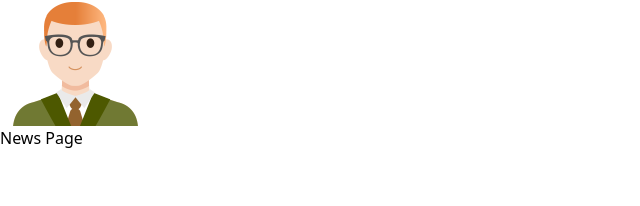
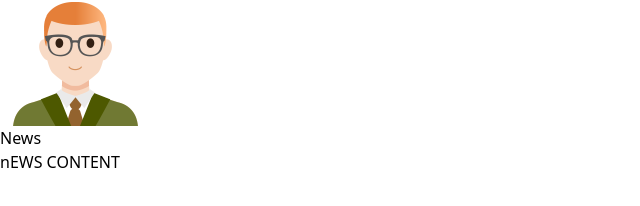
Before and after one commit to easylearningbd/dashboard-next-js-news-portal, a React (Vite) app in the folder client/: page /dashboard/news in a window 1280 px wide. Shown: the part 572-778 px from the top of the page, without its empty margins (0-640 px from the left). Built offline with nearby package versions, Linux system fonts and the light colour scheme.

Commit message:
n12 News Page Design Part 2

```diff
--- /dev/null
+++ b/client/src/dashboard/components/NewsContent.jsx
@@ -0,0 +1,11 @@
+import React from 'react';
+
+const NewsContent = () => {
+    return (
+        <div>
+            nEWS CONTENT
+        </div>
+    );
+};
+
+export default NewsContent;
--- a/client/src/dashboard/pages/News.jsx
+++ b/client/src/dashboard/pages/News.jsx
@@ -1,10 +1,28 @@
 import React from 'react';
+import { Link } from 'react-router-dom';
+import NewsContent from '../components/NewsContent';
 
 const News = () => {
+
+    const userInfo = {
+        role: "admin"
+    }
+
+
     return (
-        <div>
-            News Page
-        </div>
+<div className='bg-white rounded-md'>
+    <div className='flex justify-between p-4'>
+        <h2 className='text-xl font-medium'> News</h2>
+
+        {
+            userInfo.role !== 'admin' && <Link className='px-4 py-[8px] bg-blue-500 rounded-lg text-white hover:bg-blue-800'
+            to="/dashboard/news/create"> Create News
+            </Link>
+        }
+    </div>
+    <NewsContent/>
+
+</div>
     );
 };
 
```
